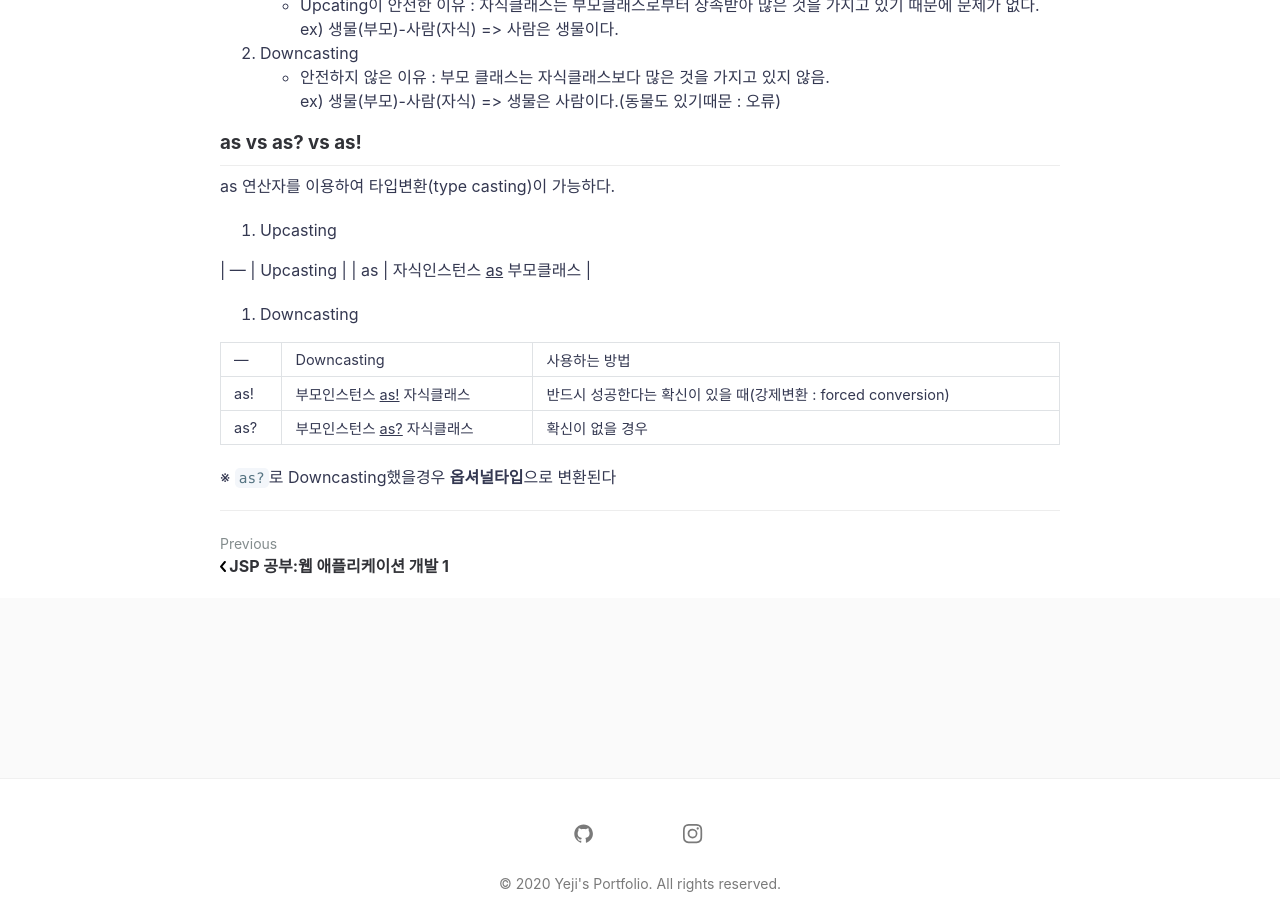
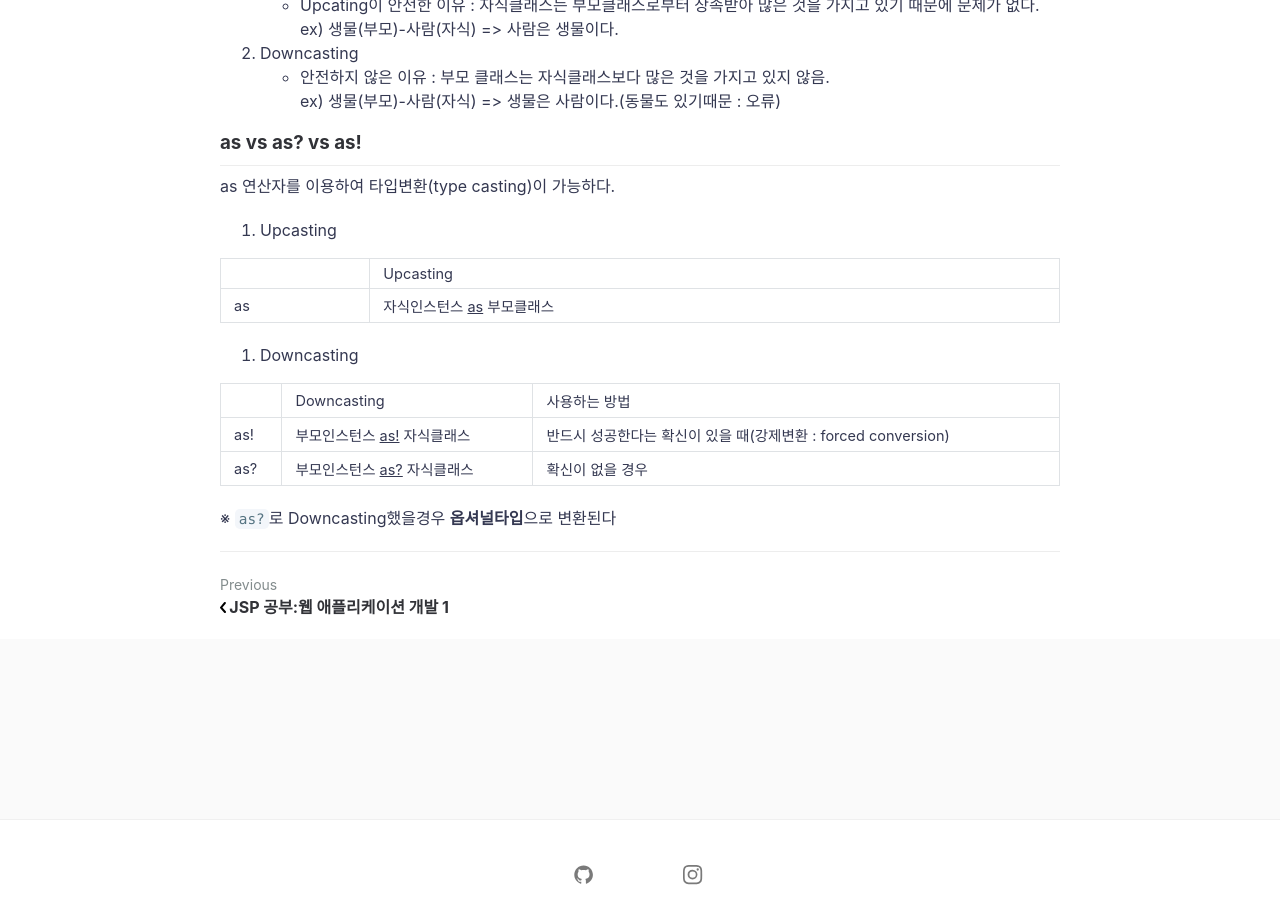
Before and after one commit to Yeji-Jang1210/Yeji-Jang1210.github.io, a Jekyll site: the page built from _posts/2020-09-15-iOS-study-2nd.md, in a window 1280 px wide and 900 px high, scrolled down 3681 px. Built offline with Jekyll 4.4.1, drawn with Linux system fonts in a browser that asks for light colours; comment, search, counter and statistics services are not loaded.

Commit message:
Update 2020-09-15-iOS-study-2nd.md

```diff
--- a/_posts/2020-09-15-iOS-study-2nd.md
+++ b/_posts/2020-09-15-iOS-study-2nd.md
@@ -141,13 +141,12 @@ as 연산자를 이용하여 타입변환(type casting)이 가능하다.
 
 1. Upcasting
 
-| --- | Upcasting |
+|  | Upcasting |
 | as | 자식인스턴스 <u>as</u> 부모클래스 |
-<br>
 
 1. Downcasting
 
-| --- | Downcasting | 사용하는 방법 |
+|  | Downcasting | 사용하는 방법 |
 | as! | 부모인스턴스 <u>as!</u> 자식클래스 | 반드시 성공한다는 확신이 있을 때(강제변환 : forced conversion) |
 | as? | 부모인스턴스 <u>as?</u> 자식클래스 | 확신이 없을 경우 |
 
```
